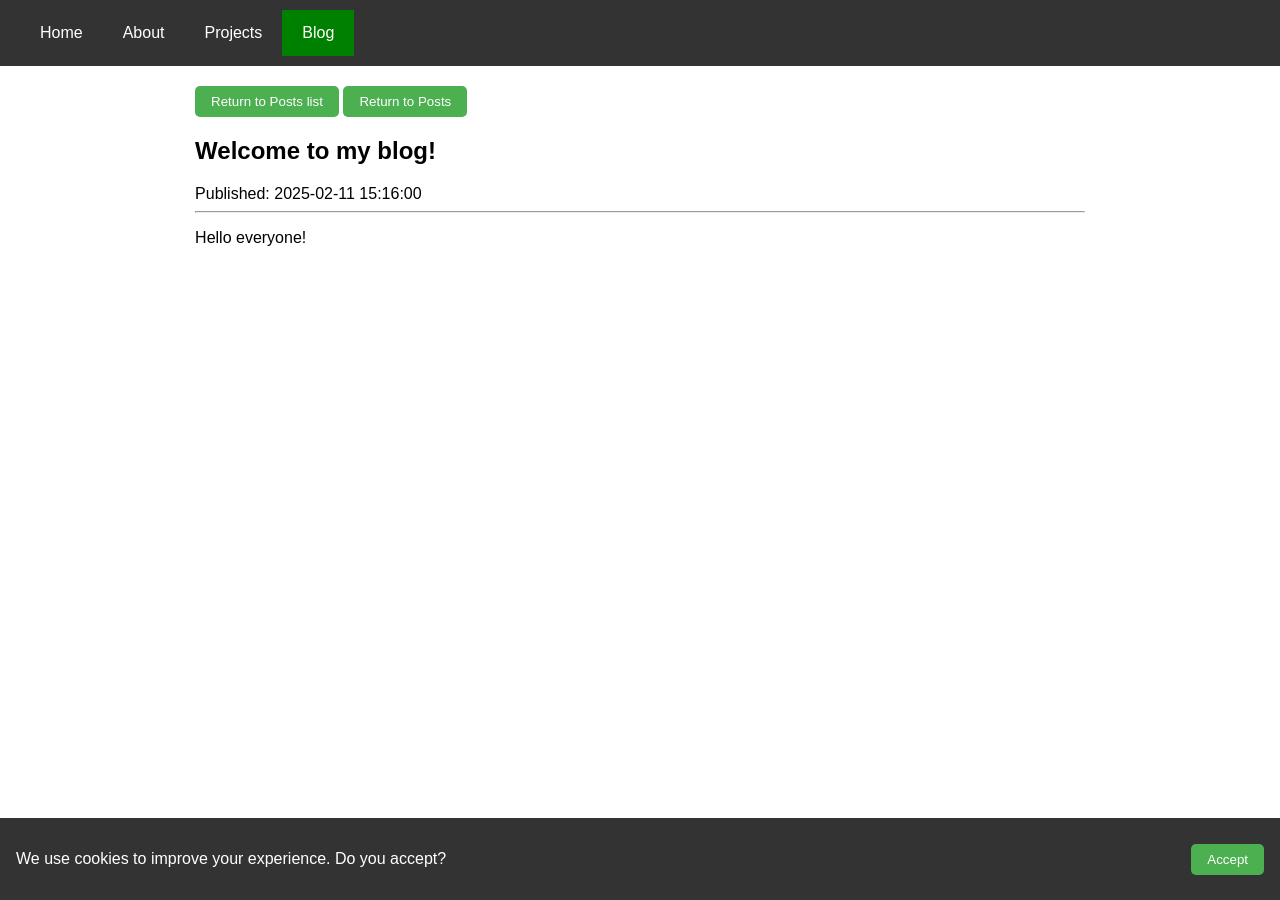
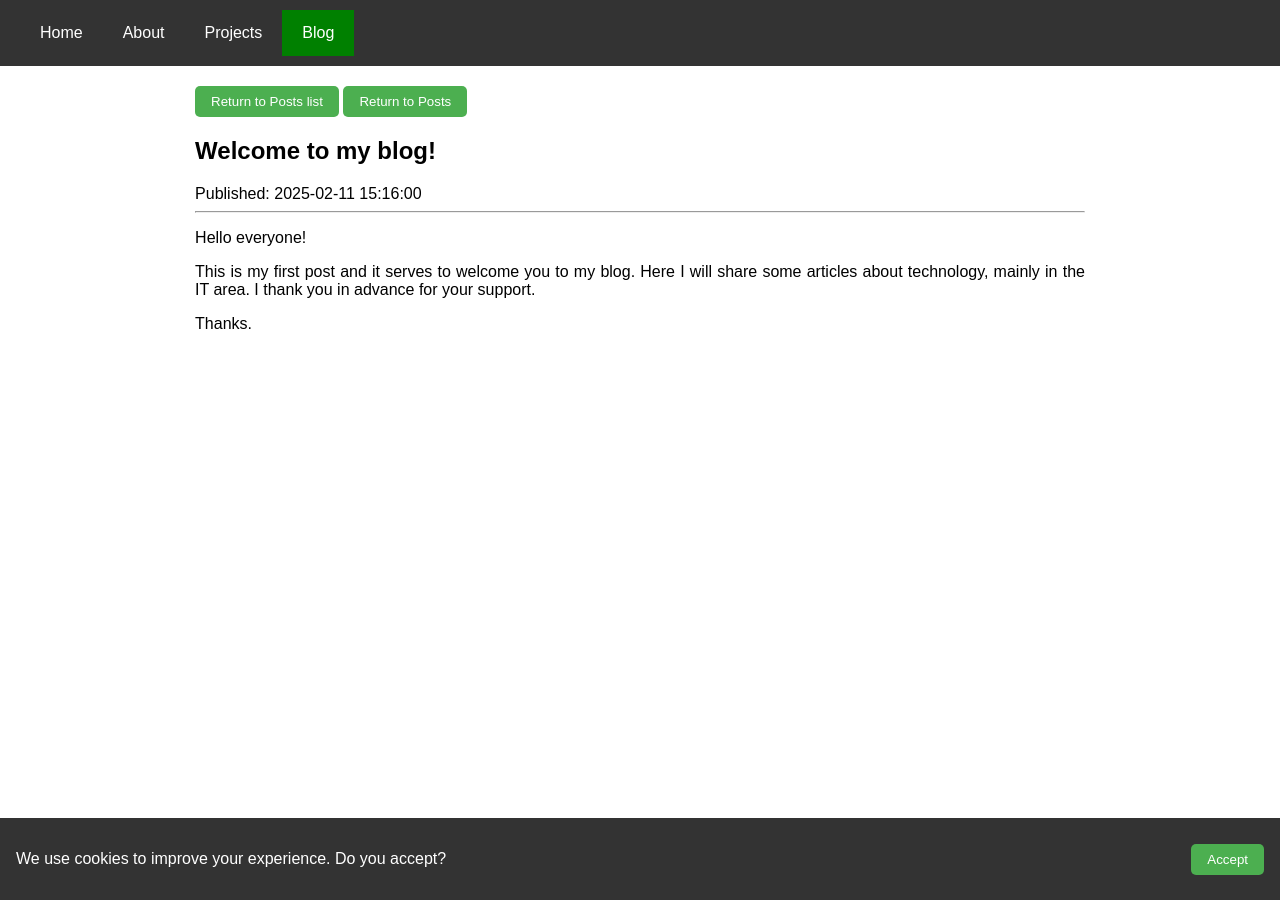
Before and after one commit to c0ntact0/c0ntact0.github.io, a Jekyll site: the page built from _posts/2025-02-11-my-first-post.md, in a window 1280 px wide and 900 px high. Built offline with Jekyll 4.4.1, drawn with Linux system fonts in a browser that asks for light colours.

Commit message:
first post

```diff
--- a/_posts/2025-02-11-my-first-post.md
+++ b/_posts/2025-02-11-my-first-post.md
@@ -6,3 +6,7 @@ group: blog
 categories: posts
 ---
 Hello everyone!
+
+This is my first post and it serves to welcome you to my blog. Here I will share some articles about technology, mainly in the IT area. I thank you in advance for your support.
+
+Thanks.
```
